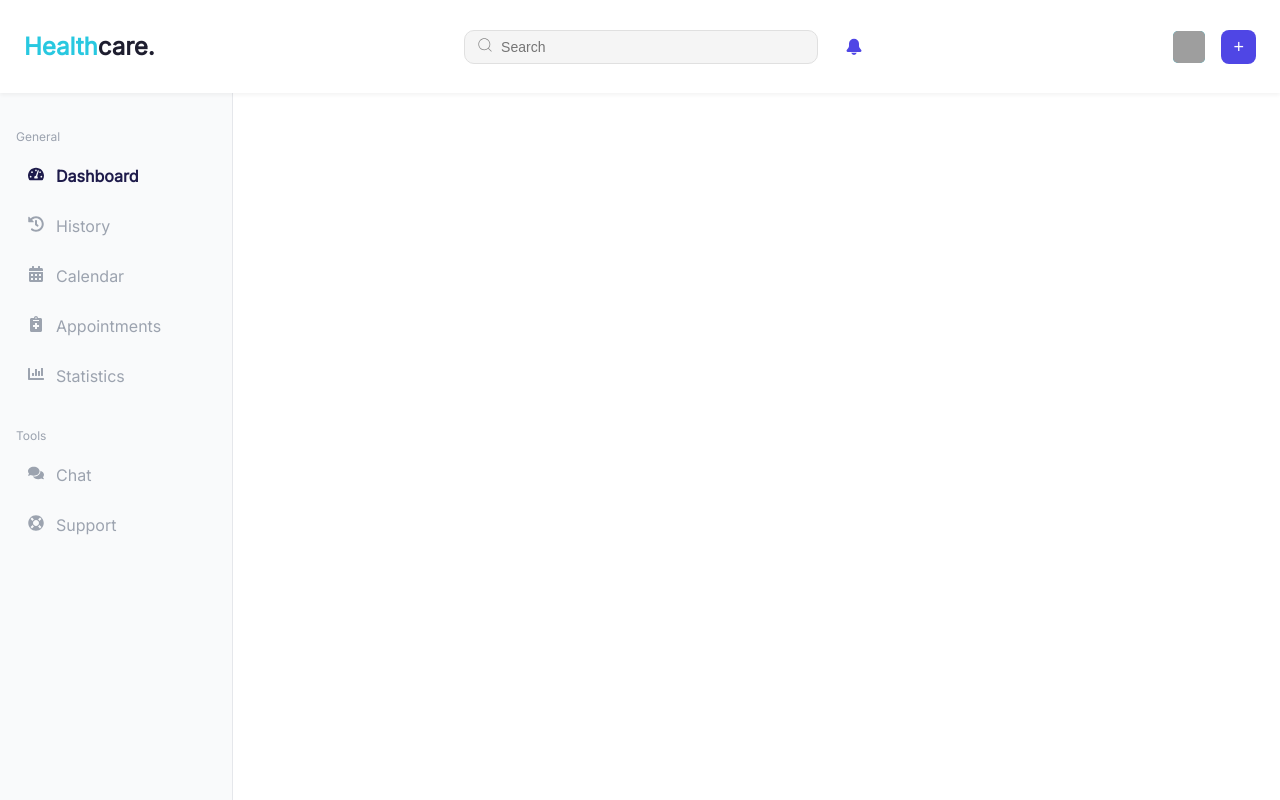
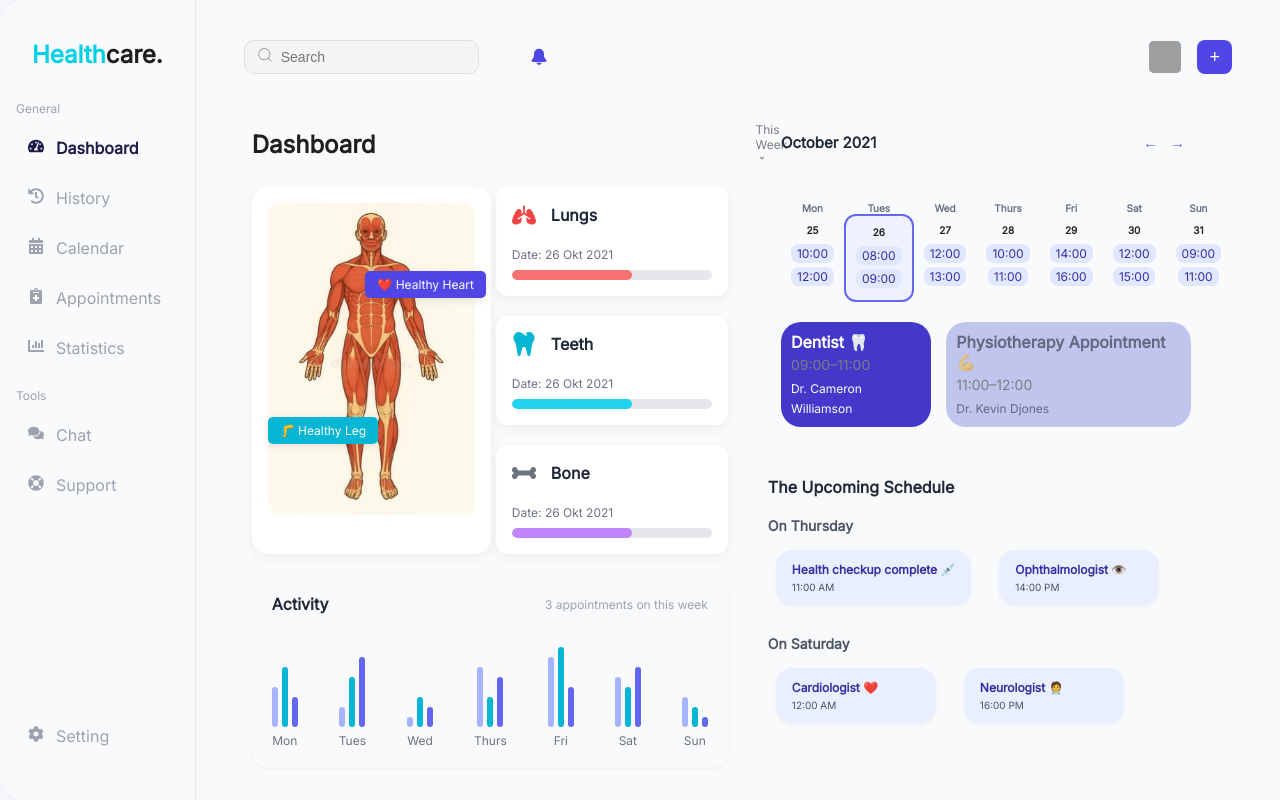
Before and after one commit to Ritikaa-Rani/Healthcare-Dashboard, a React (Vite) app: page / in a window 1280 px wide. Shown: the top 800 px of the page. Built offline with nearby package versions, Linux system fonts and the light colour scheme; grey boxes are pictures that could not be loaded.

Commit message:
Fixed all components.

```diff
--- a/src/App.css
+++ b/src/App.css
@@ -1,5 +1,44 @@
-body{
-    margin: 0;
-    padding: 0;
-    font-family: 'Inter', 'sans-serif';
-};
+* {
+  margin: 0;
+  padding: 0;
+  box-sizing: border-box;
+}
+
+body {
+  font-family: 'Inter', sans-serif;
+  background-color: #f5f7fa;
+  color: #1f1f1f;
+  min-height: 100vh;
+}
+
+.app-layout {
+  display: flex;
+  height: 100vh;
+  width: 100%;
+  overflow: hidden;
+}
+
+.sidebar {
+  width: 250px;
+  background-color: #ffffff;
+  box-shadow: 2px 0 8px rgba(0, 0, 0, 0.05);
+  padding: 20px;
+  border-radius: 24px 0 0 24px;
+}
+
+.main-section {
+  flex-grow: 1;
+  display: flex;
+  flex-direction: column;
+  padding: 24px;
+  background-color: #f9f9fc;
+  overflow-y: auto;
+}
+
+.main-section::-webkit-scrollbar {
+  width: 8px;
+}
+.main-section::-webkit-scrollbar-thumb {
+  background-color: rgba(0, 0, 0, 0.1);
+  border-radius: 4px;
+}
--- a/src/App.jsx
+++ b/src/App.jsx
@@ -5,11 +5,13 @@ import Sidebar from "./Components/Sidebar";
 
 function App() {
   return (
-    <>
-      <Header />
+    <div className="app-layout">
       <Sidebar />
-      <DashboardMainContent />
-    </>
+      <div className="main-section">
+        <Header />
+        <DashboardMainContent />
+      </div>
+    </div>
   );
 }
 
--- a/src/Components/CalenderView.css
+++ b/src/Components/CalenderView.css
@@ -1,18 +1,16 @@
 .calendar-container {
   max-width: 450px;
-  margin: 0 auto;
-  background: #fff;
+  margin: -10px auto;
   border-radius: 16px;
   padding: 20px;
   font-family: 'Inter', sans-serif;
-  box-shadow: 0 4px 12px rgba(0, 0, 0, 0.08);
 }
 
 .calendar-header {
   display: flex;
   justify-content: space-between;
   align-items: center;
-  margin-bottom: 20px;
+  margin-bottom: 50px;
 }
 
 .calendar-header h2 {
--- a/src/Components/DashboardMainContent.css
+++ b/src/Components/DashboardMainContent.css
@@ -1,34 +1,38 @@
 .dashboard-main {
+  display: flex;
+  flex-direction: column;
+  width: 100%;
   padding: 32px;
   background-color: #f8fafc;
   min-height: 100vh;
-  font-family: 'Inter', sans-serif;
+  font-family: "Inter", sans-serif;
 }
 
 .dashboard-grid {
   display: flex;
-  gap: 32px;
+  gap: 20px;
   justify-content: space-between;
   flex-wrap: wrap;
 }
 
-.left-column,
-.right-column {
+.left-column {
   display: flex;
   flex-direction: column;
   gap: 24px;
 }
 
-.left-column {
+.left-column,
+.right-column {
   flex: 1;
-  max-width: 480px;
+  min-width: 400px;
+  display: flex;
+  flex-direction: column;
+  gap: 20px;
 }
 
 .right-column {
-  flex: 2;
-  min-width: 580px;
+  flex: 1;
+  display: flex;
+  flex-direction: column;
+  gap: 20px;
 }
-
-.right-right-column{
-    margin-left: 250px;
-}
--- a/src/Components/DashboardMainContent.jsx
+++ b/src/Components/DashboardMainContent.jsx
@@ -15,9 +15,7 @@ const DashboardMainContent = () => {
         </div>
         <div className="right-column">
           <CalendarView />
-          <div className="right-right-column">
           <UpcomingSchedule />
-          </div>
         </div>
       </div>
     </div>
--- a/src/Components/DashboardOverview.css
+++ b/src/Components/DashboardOverview.css
@@ -1,14 +1,13 @@
 .dashboard-heading{
     display: flex;
     align-items: center;
-    gap: 250px;
+    gap: 380px;
 
 }
 
 .dashboard-overview {
   display: flex;
-  align-items: center;
-  gap: 50px;
+  gap: 5px;
 }
 
 p{
--- a/src/Components/Header.css
+++ b/src/Components/Header.css
@@ -3,37 +3,21 @@
   justify-content: space-between;
   align-items: center;
   padding: 16px 24px;
-  background-color: #ffffff;
-  box-shadow: 0 2px 4px rgba(0, 0, 0, 0.05);
-  position: sticky;
   top: 0;
   z-index: 1000;
   flex-wrap: wrap;
-}
 
-.header-left .logo {
-  font-size: 24px;
-  font-weight: bold;
-  color: #1e1e2f;
-}
-
-.logo span {
-  color: #28c8e0;
 }
 
 .header-center {
-  flex: 1;
   display: flex;
-  align-items: center;
-  justify-content: center;
-  margin: 12px 0;
-  gap: 30px;
+  justify-content: space-between;
 }
 
 .search-wrapper {
   position: relative;
   width: 100%;
-  max-width: 300px;
+  max-width: 600px;
 }
 
 .search-icon {
@@ -51,7 +35,7 @@
   border: 1px solid #e0e0e0;
   border-radius: 10px;
   width: 100%;
-  max-width: 300px;
+  max-width: 600px;
   font-size: 14px;
   background-color: #f5f5f5;
   outline: none;
--- a/src/Components/Header.jsx
+++ b/src/Components/Header.jsx
@@ -1,4 +1,3 @@
-// src/components/Header.jsx
 import React from "react";
 import "./Header.css";
 import { CiSearch } from "react-icons/ci";
@@ -7,11 +6,6 @@ import { GoBellFill } from "react-icons/go";
 const Header = () => {
   return (
     <header className="header">
-      <div className="header-left">
-        <h1 className="logo">
-          <span>Health</span>care.
-        </h1>
-      </div>
       <div className="header-center">
         <div className="search-wrapper">
           <span className="search-icon">
--- a/src/Components/Sidebar.css
+++ b/src/Components/Sidebar.css
@@ -7,6 +7,17 @@
   justify-content: space-between;
   height: 100vh;
   border-right: 1px solid #e5e7eb;
+}
+
+.sidebar-logo {
+  font-size: 24px;
+  font-weight: bold;
+  padding: 1rem;
+  margin-bottom: 1rem;
+}
+
+.sidebar-logo span {
+  color: #00cfe8;
 }
 
 .sidebar-section {
--- a/src/Components/Sidebar.jsx
+++ b/src/Components/Sidebar.jsx
@@ -15,6 +15,9 @@ const Sidebar = () => {
   return (
     <>
       <div className="sidebar">
+        <h1 className="sidebar-logo">
+          <span>Health</span>care.
+        </h1>
         <div className="sidebar-section">
           <p className="sidebar-heading">General</p>
           <SidebarItem icon={<FaTachometerAlt />} label="Dashboard" active />
--- a/src/Components/UpcomingSchedule.css
+++ b/src/Components/UpcomingSchedule.css
@@ -1,8 +1,10 @@
 .upcoming-schedule-container {
   padding: 20px;
-  background-color: #f9fafb;
-  border-radius: 20px;
   font-family: 'Inter', sans-serif;
+  border-radius: 12px;
+  width: 100%;
+  box-sizing: border-box;
+
 }
 
 .schedule-title {
```
